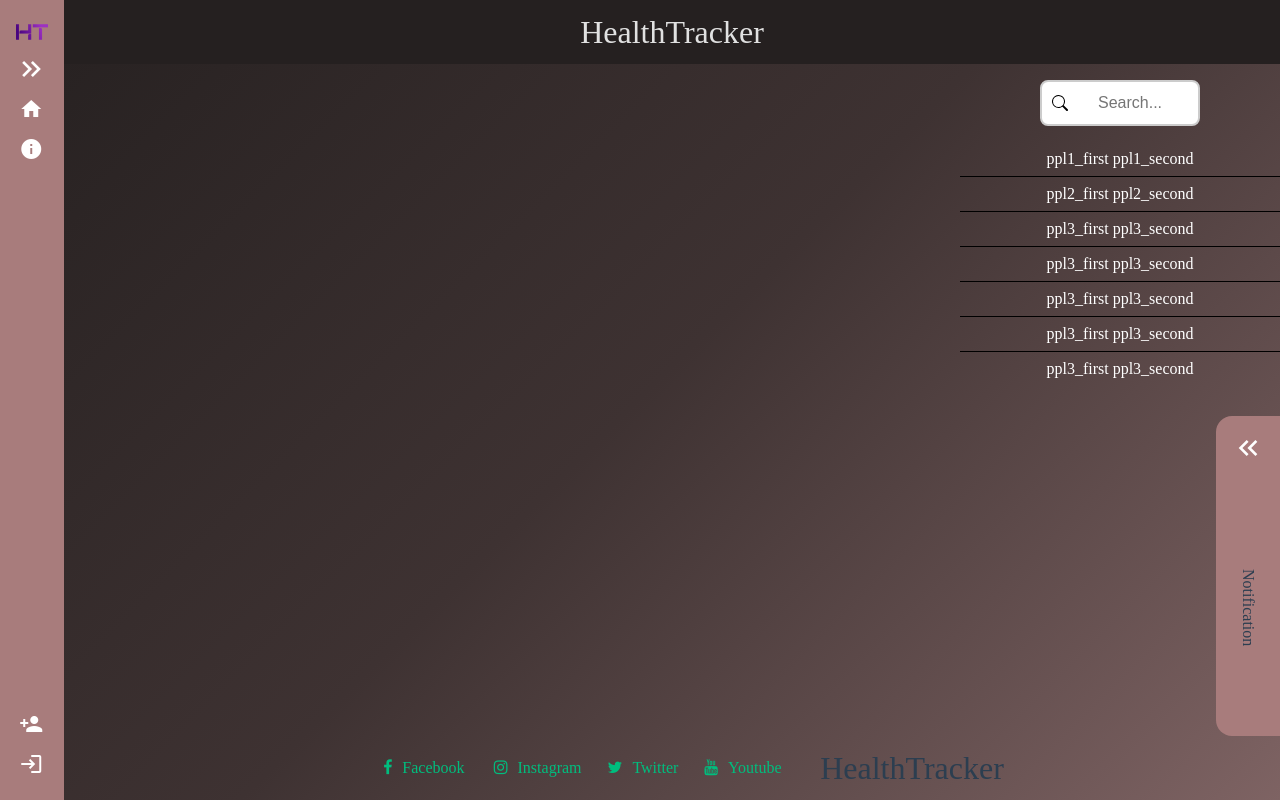
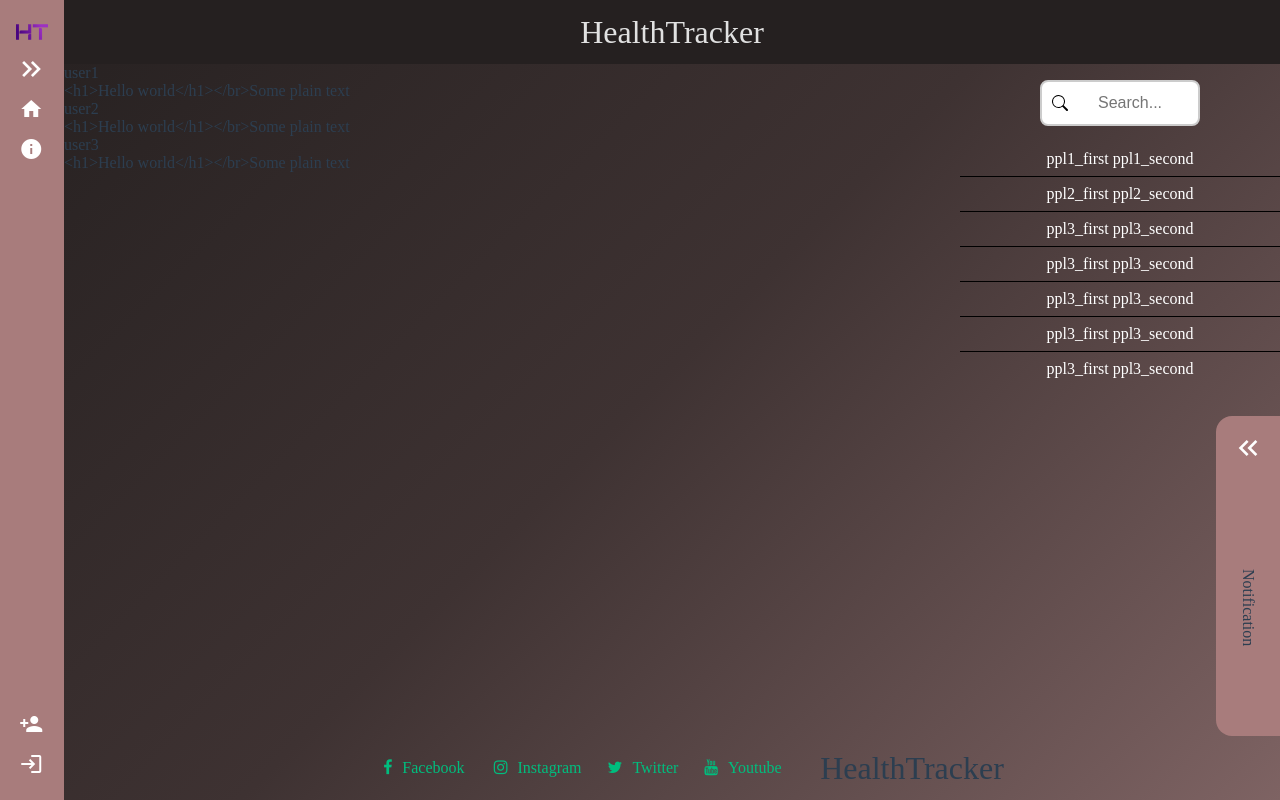
Before and after one commit to Hikareel/HealthTracker, a Vue app in the folder HealthTracker/healthtracker.client/: page /community in a window 1280 px wide. Built offline with nearby package versions, Linux system fonts and the light colour scheme; what @vueform/vueform would draw is missing.

Commit message:
Post struct

```diff
--- a/HealthTracker/healthtracker.client/src/components/views/community/Community.vue
+++ b/HealthTracker/healthtracker.client/src/components/views/community/Community.vue
@@ -2,6 +2,9 @@
   <main class="community-page">
     <div class="wall">
       <!-- POSTs -->
+      <div v-for="post in PostData">
+        <Post :item="post" />
+      </div>
     </div>
     <div class="right-content">
       <FriendsList class="list" />
@@ -13,6 +16,8 @@
 <script lang="ts" setup>
 import FriendsList from './friends/FriendsList.vue'
 import Chat from './chat/Chat.vue'
+import Post from './post/Post.vue'
+import { PostData } from '@/data/models/postModels';
 
 </script>
 
--- a/HealthTracker/healthtracker.client/src/components/views/community/post/post.vue
+++ b/HealthTracker/healthtracker.client/src/components/views/community/post/post.vue
@@ -1,9 +1,26 @@
 <template>
   <main class="post">
+    <div class="content">
+      <div class="header">
+        <p>{{ item.user }}</p>
+      </div>
+      <div class="main">
+        {{ item.markdownText }}
+      </div>
+      <div class="footer">
+
+      </div>
+    </div>
   </main>
 </template>
 
 <script lang="ts" setup>
+import type { IPostModel } from '@/data/models/postModels';
+
+defineProps<{
+  item: IPostModel
+}>()
+
 </script>
 
 <style lang="scss" scoped>
--- /dev/null
+++ b/HealthTracker/healthtracker.client/src/data/models/postModels.ts
@@ -0,0 +1,25 @@
+import { reactive } from "vue";
+
+
+//Użycie DOMPurify do serializacji HTML'a wpisywanego przez użytkowników.
+const PostData = reactive([
+    {
+        user: "user1",
+        markdownText: "<h1>Hello world</h1></br>Some plain text"
+    },
+    {
+        user: "user2",
+        markdownText: "<h1>Hello world</h1></br>Some plain text"
+    },
+    {
+        user: "user3",
+        markdownText: "<h1>Hello world</h1></br>Some plain text"
+    }
+])
+
+interface IPostModel {
+    user: string,
+    markdownText: string
+}
+export { PostData };
+export type { IPostModel };
```
